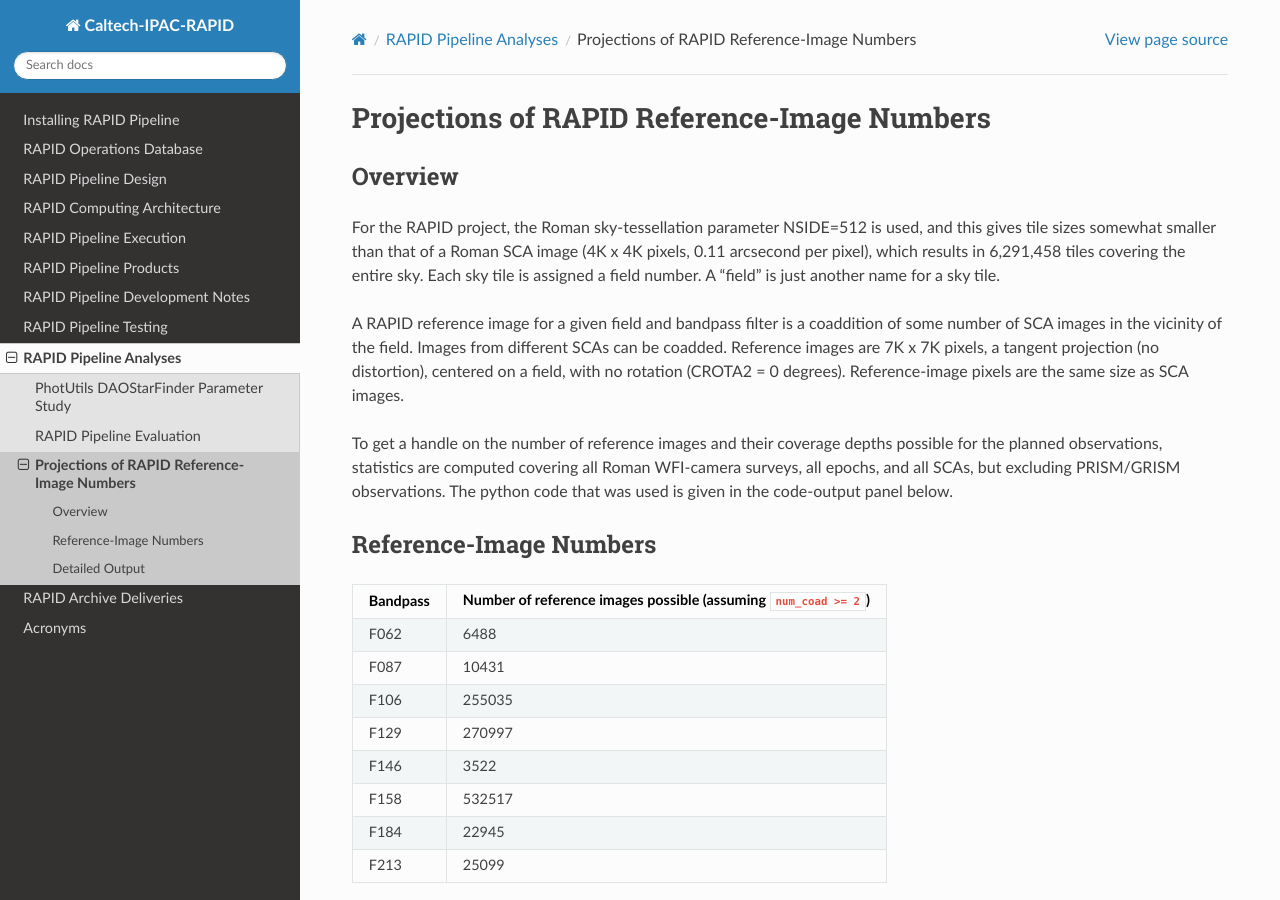
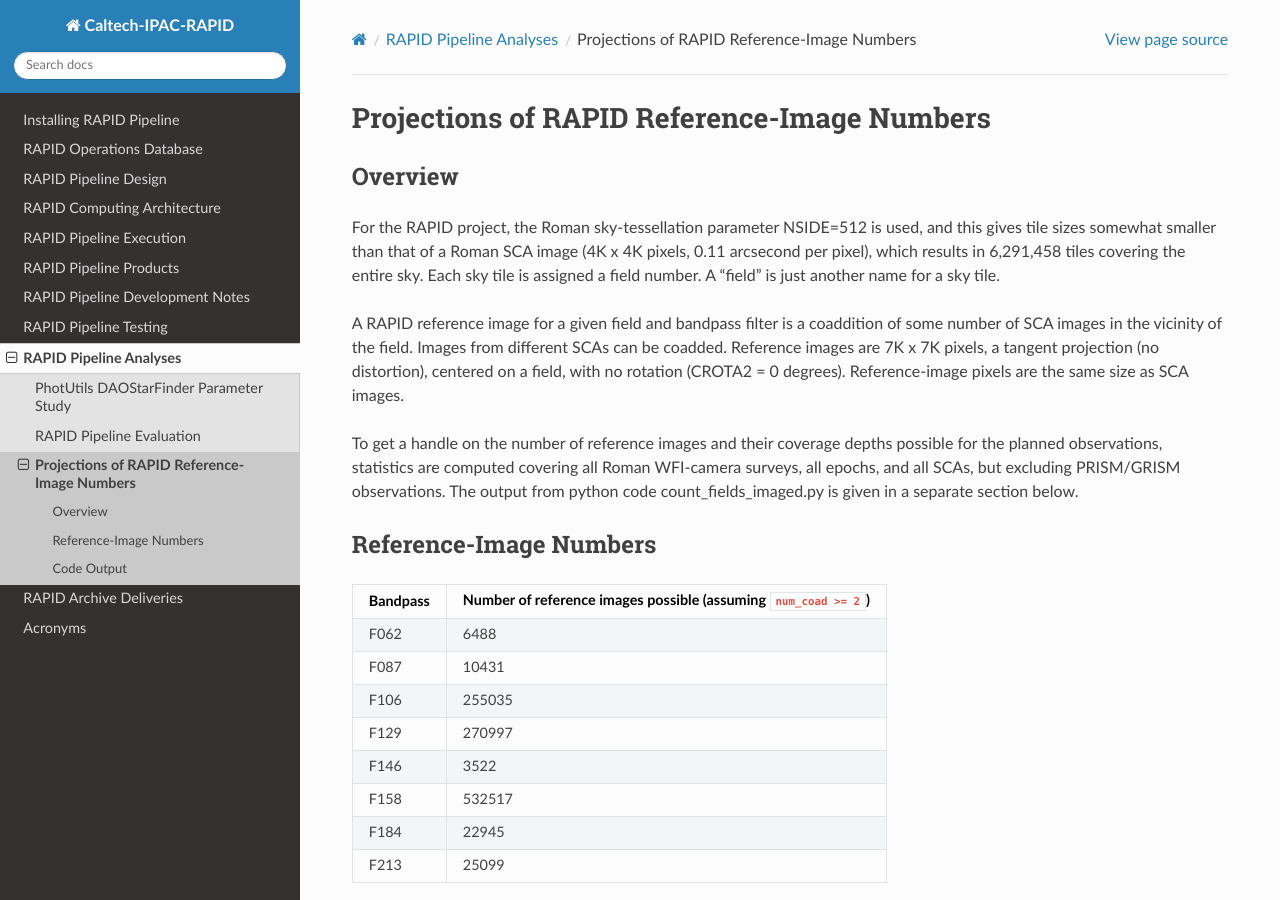
Before and after one commit to Caltech-IPAC/rapid, a Sphinx documentation site: the page built from docs/source/analyses/count_fields_imaged/count_fields_imaged.rst, in a window 1280 px wide and 900 px high. Built offline with Sphinx 7.4.7 and the Read the Docs theme 3.1.0, drawn with Linux system fonts in a browser that asks for light colours; some of the changed text lies outside the part shown.

Commit message:
Small improvement.

```diff
--- a/docs/source/analyses/count_fields_imaged/count_fields_imaged.rst
+++ b/docs/source/analyses/count_fields_imaged/count_fields_imaged.rst
@@ -21,7 +21,7 @@ Reference-image pixels are the same size as SCA images.
 To get a handle on the number of reference images and their coverage depths possible
 for the planned observations, statistics are computed covering all Roman WFI-camera surveys,
 all epochs, and all SCAs, but excluding PRISM/GRISM observations.
-The python code that was used is given in the code-output panel below.
+The output from python code count_fields_imaged.py is given in a separate section below.
 
 
 Reference-Image Numbers
@@ -55,7 +55,7 @@ The histograms are given separately for the different WFI-camera bandpass filter
 
 
 
-Detailed Output
+Code Output
 ************************************
 
 .. code-block::
```
